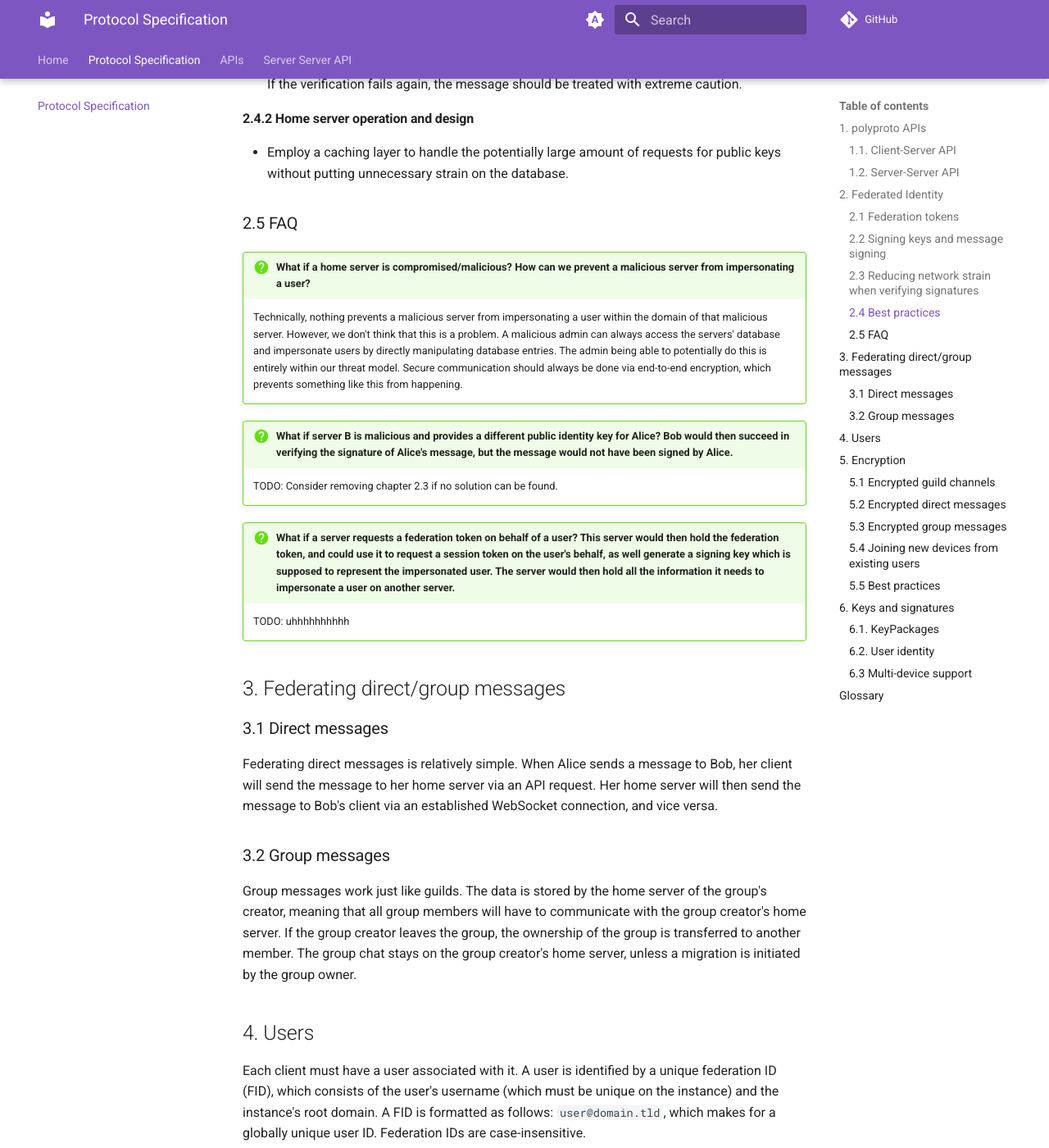
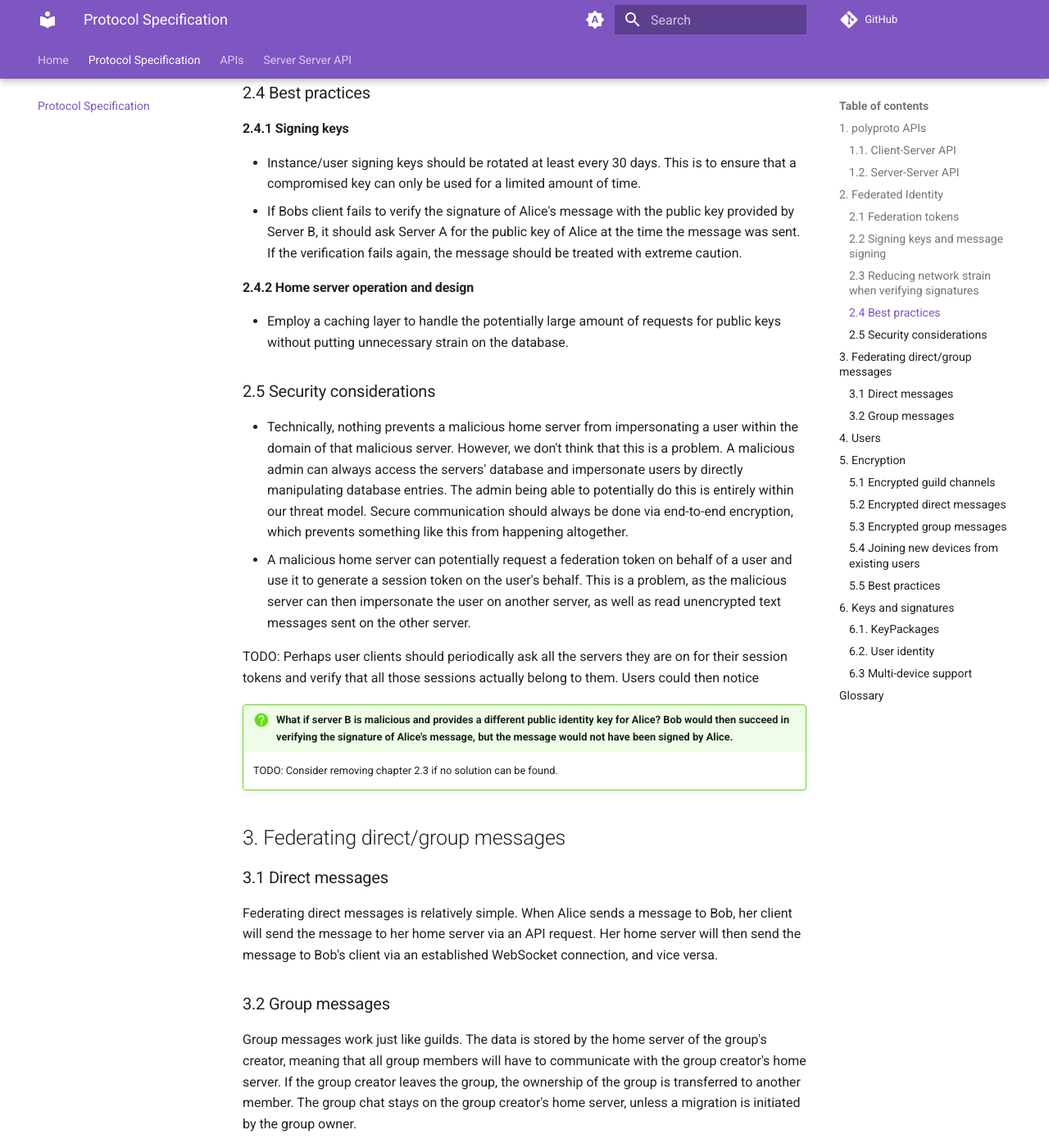
Before and after one commit to polyphony-chat/docs, an MkDocs documentation site: the page built from docs/specification.md, in a window 1280 px wide and 1400 px high, scrolled down 4653 px. Shown: the whole window at 82% size. Built offline with MkDocs 1.6.1 and Material for MkDocs 9.7.7, drawn with Linux system fonts in a browser that asks for light colours; emoji names are drawn with the system emoji font; plug-ins that fetch from the network failed and are left out; comment, search, counter and statistics services are not loaded; some of the changed text lies outside the part shown.

Commit message:
Fix Sequence diagram in section 2

````diff
--- a/SPECIFICATION.md
+++ b/SPECIFICATION.md
@@ -14,7 +14,7 @@
     - [2.4 Best practices](#24-best-practices)
       - [2.4.1 Signing keys](#241-signing-keys)
       - [2.4.2 Home server operation and design](#242-home-server-operation-and-design)
-    - [2.5 FAQ](#25-faq)
+    - [2.5 Security considerations](#25-security-considerations)
   - [3. Federating direct/group messages](#3-federating-directgroup-messages)
     - [3.1 Direct messages](#31-direct-messages)
     - [3.2 Group messages](#32-group-messages)
@@ -74,30 +74,41 @@
 Alice's client will send a message to her home server (Server A), asking it to generate a one-time use federation token for registering on server B. Alice takes this token and sends it to server B. Server B will then ask server A if the token is valid. If all goes well, server B will send a newly generated session token back to Alice's client. Alice's client can then authenticate with server B using this token, and send the message to server B. Server B will then send the message to Bob's client.
 
 ```
-Alice's Client              Server A            Server B            Bob's Client
-|                           |                   |                   |
-|-Federation token request->|                   |                   |
-|                           |                   |                   |
-|<-----Federation token-----|                   |                   |
-|                    [Federation handshake start]                   |
-|                           |                   |                   |
-|---------Federation token+Profile------------->|                   |
-|                           |                   |                   |
-|                           |<--Verification?---|                   |
-|                           |                   |                   |
-|                           |-----Yes, valid--->|                   |
-|                           |                   |                   |
-|<----------------Session Token-----------------|                   |
-|                           |                   |                   |
-|                   [Federation handshake complete]                 |
-|                           |                   |                   |
-|---------Session Token+Signed message--------->|                   |
-|                           |                   |                   |
-|                           |                   |--Signed message-->|
-|                           |                   |                   |
+Alice's Client              Server A            Server B              Bob's Client
+|                           |                   |                     |
+| Federation token request  |                   |                     |
+|-------------------------->|                   |                     |
+|                           |                   |                     |
+|          Federation token |                   |                     |
+|<--------------------------|                   |                     |
+|                      [Federation handshake start]                   |
+|                           |                   |                     |
+| Federation token + Public Profile             |                     |
+|---------------------------------------------->|                     |
+|                           |                   |                     |
+|                           |        Get pubkey |                     |
+|                           |<------------------|                     |
+|                           |                   |                     |
+|                           | Server A Pubkey   |                     |
+|                           |------------------>|                     |
+|                           |                   |                     |
+|                           |                   | Verify fedi-token   |
+|                           |                   |-------------------  |
+|                           |                   |                  |  |
+|                           |                   |<------------------  |
+|                           |                   |                     |
+|                           |     Session Token |                     |
+|<----------------------------------------------|                     |
+|                           |                   |                     |
+|                     [Federation handshake complete]                 |
+|                           |                   |                     |
+| Session Token + Signed message                |                     |
+|---------------------------------------------->|                     |
+|                           |                   |                     |
+|                           |                   | Signed message      |
+|                           |                   |-------------------->|
+|                           |                   |                     |
 ```
-
-TODO: Server B does not have to ask Server A if the token is valid, no? :thinking:
 
 Fig. 1: Sequence diagram of a successful federation handshake.
 
@@ -143,19 +154,17 @@
 
 - Employ a caching layer to handle the potentially large amount of requests for public keys without putting unnecessary strain on the database.
 
-### 2.5 FAQ
+### 2.5 Security considerations
 
-!!! question "What if a home server is compromised/malicious? How can we prevent a malicious server from impersonating a user?"
+- Technically, nothing prevents a malicious home server from impersonating a user within the domain of that malicious server. However, we don't think that this is a problem. A malicious admin can always access the servers' database and impersonate users by directly manipulating database entries. The admin being able to potentially do this is entirely within our threat model. Secure communication should always be done via end-to-end encryption, which prevents something like this from happening altogether.
+- A malicious home server can potentially request a federation token on behalf of a user and use it to generate a session token on the user's behalf. This is a problem, as the malicious server can then impersonate the user on another server, as well as read unencrypted text messages sent on the other server.
 
-    Technically, nothing prevents a malicious server from impersonating a user within the domain of that malicious server. However, we don't think that this is a problem. A malicious admin can always access the servers' database and impersonate users by directly manipulating database entries. The admin being able to potentially do this is entirely within our threat model. Secure communication should always be done via end-to-end encryption, which prevents something like this from happening.
+TODO: Perhaps user clients should periodically ask all the servers they are on for their session tokens
+and verify that all those sessions actually belong to them. Users could then notice
 
 !!! question "What if server B is malicious and provides a different public identity key for Alice? Bob would then succeed in verifying the signature of Alice's message, but the message would not have been signed by Alice."
 
     TODO: Consider removing chapter 2.3 if no solution can be found.
-
-!!! question "What if a server requests a federation token on behalf of a user? This server would then hold the federation token, and could use it to request a session token on the user's behalf, as well generate a signing key which is supposed to represent the impersonated user. The server would then hold all the information it needs to impersonate a user on another server."
-
-    TODO: uhhhhhhhhhh
 
 ## 3. Federating direct/group messages
 
````
